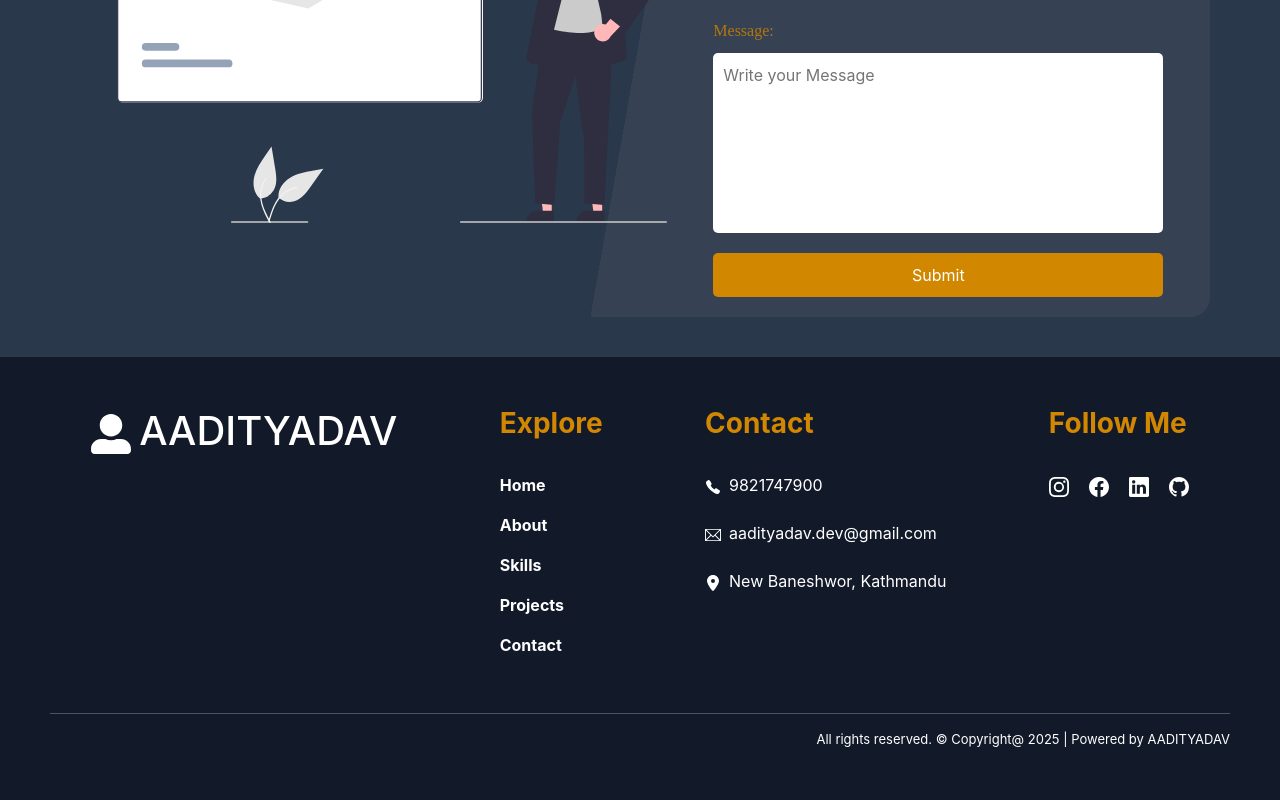
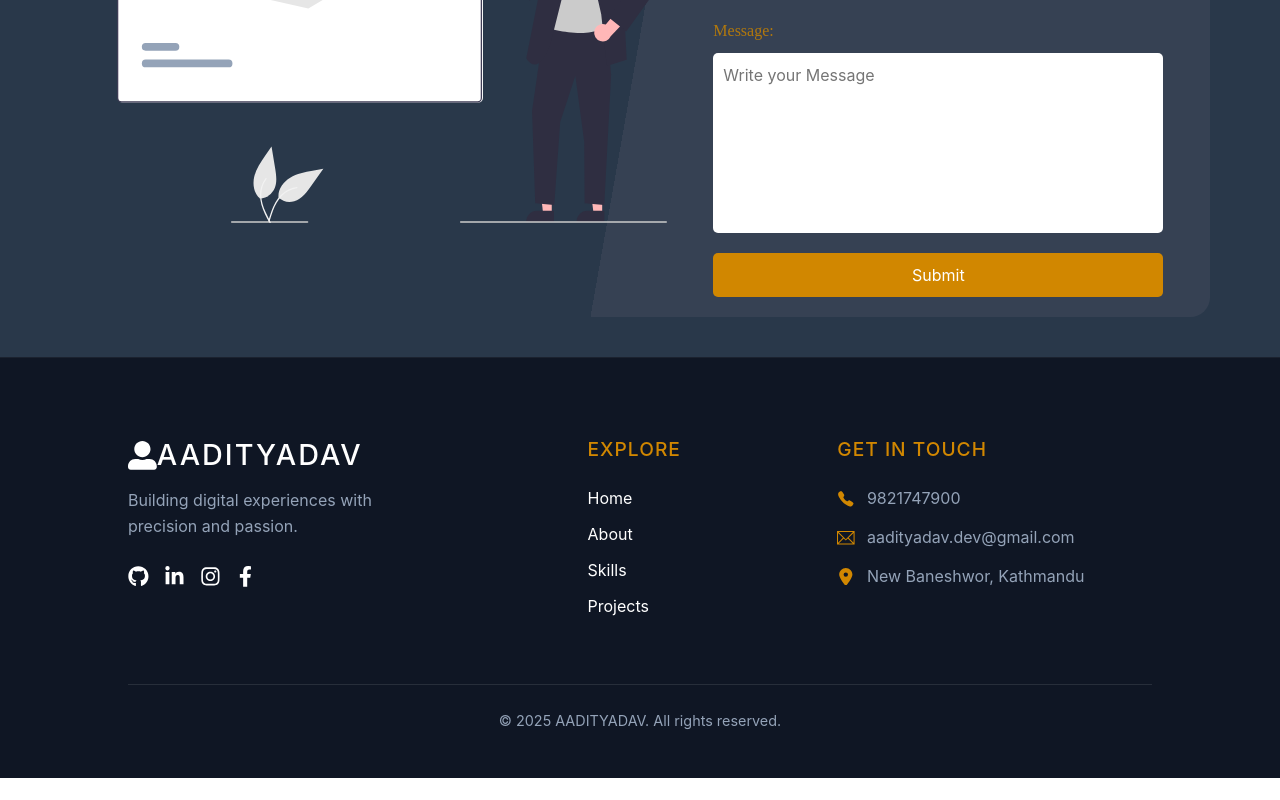
Before and after one commit to Aadityadav191/PORTFOLIO, a React (Create React App) app: page / in a window 1280 px wide. Shown: the part 4377-5177 px from the top of the page. After the commit the page ends 5155 px from the top, so only its background shows below. Built offline with nearby package versions, Linux system fonts and the light colour scheme.

Commit message:
Updated Footer UI

```diff
--- a/src/Components/Footer/Footer.css
+++ b/src/Components/Footer/Footer.css
@@ -1,91 +1,137 @@
-.footer {
-  background-color: #121929;
-  padding: 50px;
-  color: #ffffff;
-}
-h3{
-  color: #d18701;
-  font-weight: bold;
+:root {
+  --primary-gold: #d18701;
+  --bg-dark: #0f1624;
+  --text-gray: #94a3b8;
+  --transition: all 0.3s ease;
 }
 
-.footercontent {
-  display: flex;
-  justify-content: space-around;
-  flex-wrap: wrap;
-  gap: 20px;
-}
-.Fcontact:hover {
-  transform: scale(0.9);
-  transform: translateX(7px);
-  color: #d18701;
+.footer {
+  background-color: var(--bg-dark);
+  padding: 80px 10% 30px;
+  color: #ffffff;
+  border-top: 1px solid rgba(255, 255, 255, 0.05);
 }
 
-.Fsocialicon > a:hover {
-  transform: scale(1.5);
-  transition: transform 1s ease;
-  color: #d18701;
+.footer-container {
+  display: grid;
+  grid-template-columns: 2fr 1fr 1.5fr;
+  gap: 40px;
+  margin-bottom: 50px;
 }
 
-.Fsocialicon {
+/* Brand Styling */
+.brand-logo {
   display: flex;
-  justify-content: space-between;
-  flex-wrap: wrap;
-  gap: 10px;
+  align-items: center;
+  font-size: 1.8rem;
+  margin-bottom: 15px;
+  letter-spacing: 2px;
 }
 
-.copyright {
-  font-size: small;
-  color: #ffffff;
+.brand-tagline {
+  color: var(--text-gray);
+  max-width: 300px;
+  line-height: 1.6;
+  margin-bottom: 20px;
 }
 
-.footercontent section p {
-  cursor: pointer;
-  transition: color 0.3s ease;
-  font-weight: bolder;
-}
-.footercontent section p:hover {
- transform: scale(1.25);
-  transition: transform 1s ease;  color: #d18701;
+/* Icons & Hover Effects */
+.social-links {
+  display: flex;
+  gap: 15px;
 }
 
-/* Responsive styles */
-@media (max-width: 768px) {
-  .footercontent {
-    flex-direction: column;
-    align-items: flex-start;
+.social-links a {
+  font-size: 1.3rem;
+  color: white;
+  transition: var(--transition);
+}
+
+.social-links a:hover {
+  color: var(--primary-gold);
+  transform: translateY(-5px);
+}
+
+/* Links & List Items */
+.footer h3 {
+  color: var(--primary-gold);
+  margin-bottom: 25px;
+  font-size: 1.2rem;
+  text-transform: uppercase;
+  letter-spacing: 1px;
+}
+
+.footer ul {
+  list-style: none;
+  padding: 0;
+}
+
+.footer ul li {
+  margin-bottom: 12px;
+}
+
+.footer ul li a {
+  color: var(--text-gray);
+  text-decoration: none;
+  cursor: pointer;
+  transition: var(--transition);
+}
+
+.footer ul li a:hover {
+  color: var(--primary-gold);
+  padding-left: 8px;
+}
+
+/* Contact Info */
+.contact-item {
+  display: flex;
+  align-items: center;
+  gap: 12px;
+  margin-bottom: 15px;
+  color: var(--text-gray);
+}
+
+.contact-item a {
+  color: inherit;
+  text-decoration: none;
+}
+
+.contact-icon {
+  color: var(--primary-gold);
+  font-size: 1.1rem;
+}
+
+/* Bottom Copyright */
+.footer-bottom {
+  border-top: 1px solid rgba(255, 255, 255, 0.1);
+  padding-top: 25px;
+  text-align: center;
+  color: var(--text-gray);
+  font-size: 0.9rem;
+}
+
+/* Responsive Design */
+@media (max-width: 992px) {
+  .footer-container {
+    grid-template-columns: 1fr 1fr;
   }
+}
 
-  .Fsocialicon {
+@media (max-width: 600px) {
+  .footer {
+    padding: 50px 5% 20px;
+  }
+  .footer-container {
+    grid-template-columns: 1fr;
+    text-align: center;
+  }
+  .brand-tagline {
+    margin: 0 auto 20px;
+  }
+  .social-links {
+    justify-content: center;
+  }
+  .contact-item {
     justify-content: center;
   }
 }
-
-@media (max-width: 480px) {
-  .footer {
-    padding: 20px;
-  }
-
-  .footercontent {
-    gap: 5px;
-  }
-
-  .Fsocialicon {
-    flex-wrap: wrap;
-    gap: 5px;
-  }
-}
-
-/* Responsive styles */
-@media (max-width: 768px) {
-  .copyright {
-    font-size: 0.9rem;
-    align-items: center;
-  }
-}
-
-@media (max-width: 480px) {
-  .copyright {
-    font-size: 0.5rem;
-    align-items: center;
-  }
-}
--- a/src/Components/Footer/Footer.js
+++ b/src/Components/Footer/Footer.js
@@ -1,157 +1,65 @@
 import React from "react";
 import "./Footer.css";
-import { FaUserAlt } from "react-icons/fa";
+import { FaUserAlt, FaInstagram, FaFacebookF, FaLinkedinIn, FaGithub } from "react-icons/fa";
 import { IoCall } from "react-icons/io5";
 import { TfiEmail } from "react-icons/tfi";
 import { FaLocationDot } from "react-icons/fa6";
 import { Link } from "react-scroll";
 
 export default function Footer() {
+  const currentYear = new Date().getFullYear();
+
   return (
-    <>
     <footer className="footer">
-        <main className="footercontent">
-          <section>
-            <h1>
-              <FaUserAlt style={{ marginRight: "8px" }} />
-              AADITYADAV
-            </h1>
-          </section>
-
-          <section>
-            <h3>Explore</h3>
-            <br />
-            <Link to="home" smooth={true} duration={200}>
-              <p>Home</p>
-            </Link>
-
-            <Link to="about" smooth={true} duration={200}>
-              <p>About</p>
-            </Link>
-
-            <Link to="skills" smooth={true} duration={200}>
-              <p>Skills</p>
-            </Link>
-
-            <Link to="projects" smooth={true} duration={200}>
-              <p>Projects</p>
-            </Link>
-
-            <Link to="contact" smooth={true} duration={200}>
-              <p>Contact</p>
-            </Link>
-          </section>
-
-          <section>
-            <h3>Contact </h3>
-            <br />
-
-            <div className="Fcontact">
-              <IoCall style={{ marginRight: "8px" }} />
-              9821747900
+      <div className="footer-container">
+        {/* Brand Section */}
+        <div className="footer-brand">
+          <h2 className="brand-logo">
+            <FaUserAlt className="icon-gap" /> AADITYADAV
+          </h2>
+          <p className="brand-tagline">
+            Building digital experiences with precision and passion.
+          </p>
+          <div className="social-links">
+            <a href="https://github.com/Aadityadav191" target="_blank" rel="noreferrer"><FaGithub /></a>
+            <a href="https://www.linkedin.com/in/aadit-yadav-b17636258/" target="_blank" rel="noreferrer"><FaLinkedinIn /></a>
+            <a href="https://www.instagram.com/aadityadavvv/" target="_blank" rel="noreferrer"><FaInstagram /></a>
+            <a href="https://www.facebook.com/Aadityadav.comm" target="_blank" rel="noreferrer"><FaFacebookF /></a>
           </div>
-            <br />
-
-            <div className="Fcontact">
-              <TfiEmail style={{ marginRight: "8px" }} />
-              <a
-                href="mailto:aadityadav.dev@gmail.com"
-                style={{ color: "inherit", textDecoration: "none" }}
-              >
-                aadityadav.dev@gmail.com
-              </a>
         </div>
 
-            <br />
-
-            <div className="Fcontact">
-              <FaLocationDot style={{ marginRight: "8px" }} />
-              <a
-                href="https://www.google.com/maps?q=New+Baneshwor,+Kathmandu"
-                target="_blank"
-                rel="noopener noreferrer"
-                style={{ color: "inherit", textDecoration: "none" }}
-              >
-                New Baneshwor, Kathmandu
-              </a>
+        {/* Links Section */}
+        <div className="footer-links">
+          <h3>Explore</h3>
+          <ul>
+            <li><Link to="home" smooth={true} duration={200}>Home</Link></li>
+            <li><Link to="about" smooth={true} duration={200}>About</Link></li>
+            <li><Link to="skills" smooth={true} duration={200}>Skills</Link></li>
+            <li><Link to="projects" smooth={true} duration={200}>Projects</Link></li>
+          </ul>
         </div>
 
-            <br />
-          </section>
+        {/* Contact Section */}
+        <div className="footer-contact">
+          <h3>Get in Touch</h3>
+          <div className="contact-item">
+            <IoCall className="contact-icon" />
+            <span>9821747900</span>
+          </div>
+          <div className="contact-item">
+            <TfiEmail className="contact-icon" />
+            <a href="mailto:aadityadav.dev@gmail.com">aadityadav.dev@gmail.com</a>
+          </div>
+          <div className="contact-item">
+            <FaLocationDot className="contact-icon" />
+            <span>New Baneshwor, Kathmandu</span>
+          </div>
+        </div>
+      </div>
 
-          <section>
-            <h3>Follow Me</h3>
-            <br />
-            <div className="Fsocialicon">
-              <a href="https://www.instagram.com/aadityadavvv/" target="_">
-                <svg
-                  xmlns="http://www.w3.org/2000/svg"
-                  width="20"
-                  height="20"
-                  fill="white"
-                  class="bi bi-instagram"
-                  viewBox="0 0 16 16"
-                >
-                  <path d="M8 0C5.829 0 5.556.01 4.703.048 3.85.088 3.269.222 2.76.42a3.9 3.9 0 0 0-1.417.923A3.9 3.9 0 0 0 .42 2.76C.222 3.268.087 3.85.048 4.7.01 5.555 0 5.827 0 8.001c0 2.172.01 2.444.048 3.297.04.852.174 1.433.372 1.942.205.526.478.972.923 1.417.444.445.89.719 1.416.923.51.198 1.09.333 1.942.372C5.555 15.99 5.827 16 8 16s2.444-.01 3.298-.048c.851-.04 1.434-.174 1.943-.372a3.9 3.9 0 0 0 1.416-.923c.445-.445.718-.891.923-1.417.197-.509.332-1.09.372-1.942C15.99 10.445 16 10.173 16 8s-.01-2.445-.048-3.299c-.04-.851-.175-1.433-.372-1.941a3.9 3.9 0 0 0-.923-1.417A3.9 3.9 0 0 0 13.24.42c-.51-.198-1.092-.333-1.943-.372C10.443.01 10.172 0 7.998 0zm-.717 1.442h.718c2.136 0 2.389.007 3.232.046.78.035 1.204.166 1.486.275.373.145.64.319.92.599s.453.546.598.92c.11.281.24.705.275 1.485.039.843.047 1.096.047 3.231s-.008 2.389-.047 3.232c-.035.78-.166 1.203-.275 1.485a2.5 2.5 0 0 1-.599.919c-.28.28-.546.453-.92.598-.28.11-.704.24-1.485.276-.843.038-1.096.047-3.232.047s-2.39-.009-3.233-.047c-.78-.036-1.203-.166-1.485-.276a2.5 2.5 0 0 1-.92-.598 2.5 2.5 0 0 1-.6-.92c-.109-.281-.24-.705-.275-1.485-.038-.843-.046-1.096-.046-3.233s.008-2.388.046-3.231c.036-.78.166-1.204.276-1.486.145-.373.319-.64.599-.92s.546-.453.92-.598c.282-.11.705-.24 1.485-.276.738-.034 1.024-.044 2.515-.045zm4.988 1.328a.96.96 0 1 0 0 1.92.96.96 0 0 0 0-1.92m-4.27 1.122a4.109 4.109 0 1 0 0 8.217 4.109 4.109 0 0 0 0-8.217m0 1.441a2.667 2.667 0 1 1 0 5.334 2.667 2.667 0 0 1 0-5.334" />
-                </svg>
-              </a>
-              <br />
-
-              <a href="https://www.facebook.com/Aadityadav.comm" target="_">
-                <svg
-                  xmlns="http://www.w3.org/2000/svg"
-                  width="20"
-                  height="20"
-                  fill="white"
-                  class="bi bi-facebook"
-                  viewBox="0 0 16 16"
-                >
-                  <path d="M16 8.049c0-4.446-3.582-8.05-8-8.05C3.58 0-.002 3.603-.002 8.05c0 4.017 2.926 7.347 6.75 7.951v-5.625h-2.03V8.05H6.75V6.275c0-2.017 1.195-3.131 3.022-3.131.876 0 1.791.157 1.791.157v1.98h-1.009c-.993 0-1.303.621-1.303 1.258v1.51h2.218l-.354 2.326H9.25V16c3.824-.604 6.75-3.934 6.75-7.951" />
-                </svg>{" "}
-              </a>
-              <br />
-
-              <a
-                href="https://www.linkedin.com/in/aadit-yadav-b17636258/"
-                target="_"
-              >
-                <svg
-                  xmlns="http://www.w3.org/2000/svg"
-                  width="20"
-                  height="20"
-                  fill="white"
-                  class="bi bi-linkedin"
-                  viewBox="0 0 16 16"
-                >
-                  <path d="M0 1.146C0 .513.526 0 1.175 0h13.65C15.474 0 16 .513 16 1.146v13.708c0 .633-.526 1.146-1.175 1.146H1.175C.526 16 0 15.487 0 14.854zm4.943 12.248V6.169H2.542v7.225zm-1.2-8.212c.837 0 1.358-.554 1.358-1.248-.015-.709-.52-1.248-1.342-1.248S2.4 3.226 2.4 3.934c0 .694.521 1.248 1.327 1.248zm4.908 8.212V9.359c0-.216.016-.432.08-.586.173-.431.568-.878 1.232-.878.869 0 1.216.662 1.216 1.634v3.865h2.401V9.25c0-2.22-1.184-3.252-2.764-3.252-1.274 0-1.845.7-2.165 1.193v.025h-.016l.016-.025V6.169h-2.4c.03.678 0 7.225 0 7.225z" />
-                </svg>
-              </a>
-              <br />
-
-              <a href="https://github.com/Aadityadav191" target="_">
-                <svg
-                  xmlns="http://www.w3.org/2000/svg"
-                  width="20"
-                  height="20"
-                  fill="white"
-                  class="bi bi-github"
-                  viewBox="0 0 16 16"
-                >
-                  <path d="M8 0C3.58 0 0 3.58 0 8c0 3.54 2.29 6.53 5.47 7.59.4.07.55-.17.55-.38 0-.19-.01-.82-.01-1.49-2.01.37-2.53-.49-2.69-.94-.09-.23-.48-.94-.82-1.13-.28-.15-.68-.52-.01-.53.63-.01 1.08.58 1.23.82.72 1.21 1.87.87 2.33.66.07-.52.28-.87.51-1.07-1.78-.2-3.64-.89-3.64-3.95 0-.87.31-1.59.82-2.15-.08-.2-.36-1.02.08-2.12 0 0 .67-.21 2.2.82.64-.18 1.32-.27 2-.27s1.36.09 2 .27c1.53-1.04 2.2-.82 2.2-.82.44 1.1.16 1.92.08 2.12.51.56.82 1.27.82 2.15 0 3.07-1.87 3.75-3.65 3.95.29.25.54.73.54 1.48 0 1.07-.01 1.93-.01 2.2 0 .21.15.46.55.38A8.01 8.01 0 0 0 16 8c0-4.42-3.58-8-8-8" />
-                </svg>
-              </a>
+      <div className="footer-bottom">
+        <p>© {currentYear} AADITYADAV. All rights reserved.</p>
       </div>
-          </section>
-        </main>
-
-        <br />
-        <hr />
-
-        <aside align="right" className="copyright">
-          All rights reserved. © Copyright@ {new Date().getFullYear()} | Powered
-          by AADITYADAV
-        </aside>
     </footer>
-    </>
   );
 }
```
Lines whose indentation alone changed are shown as unchanged.
